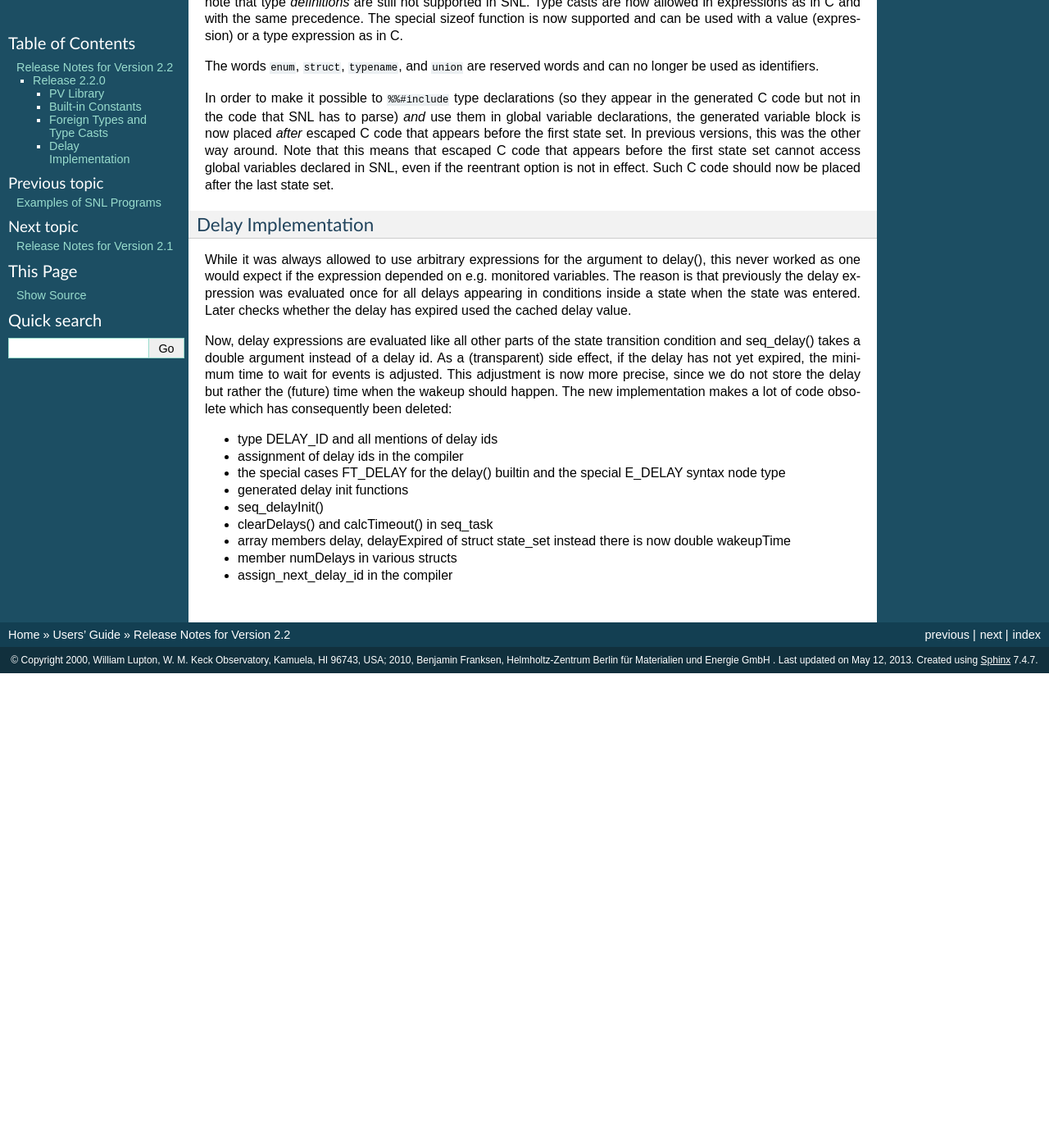
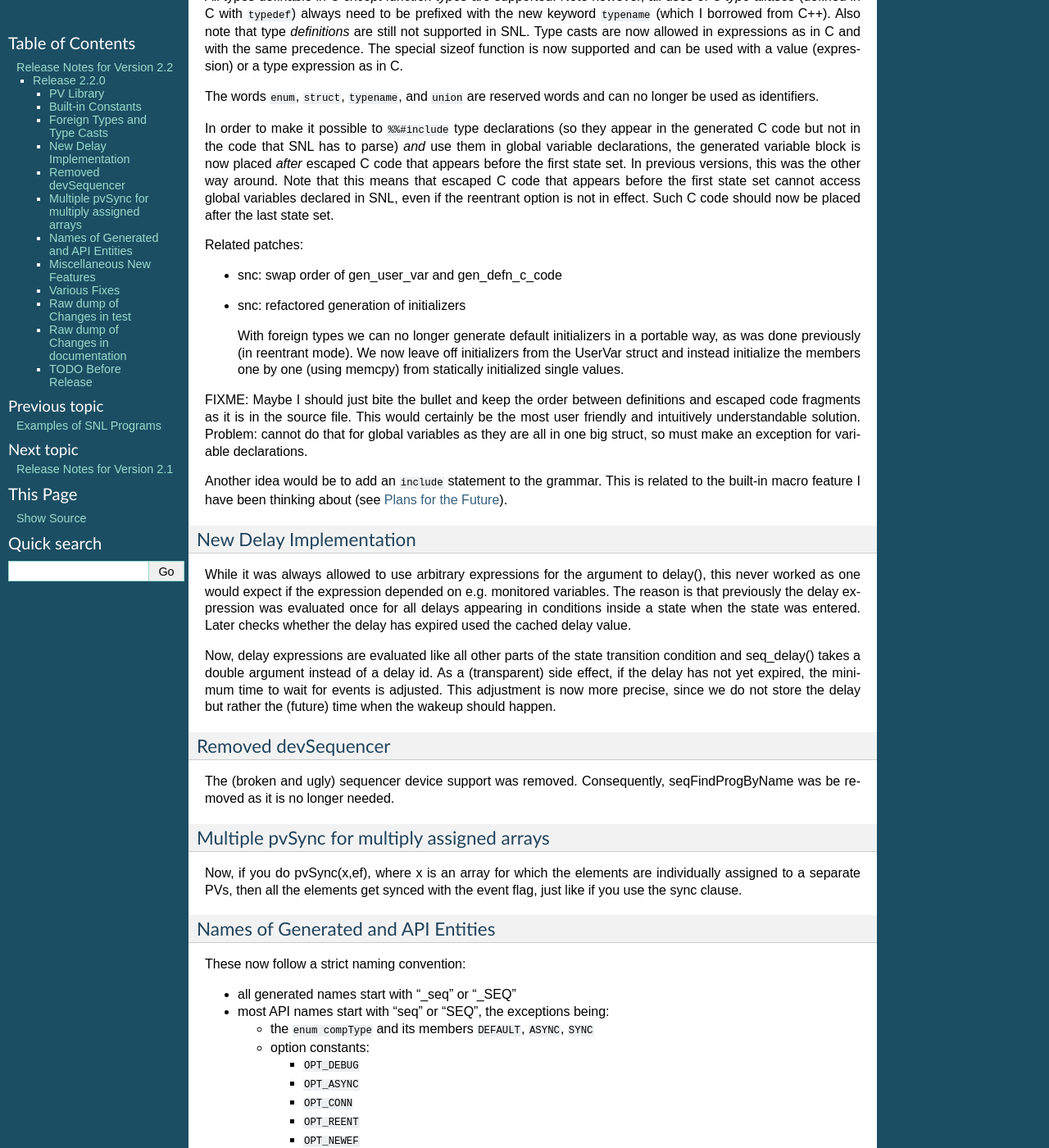
Before and after one commit to jeonghanlee/sequencer-2-2, a Sphinx documentation site: the page built from documentation/ReleaseNotes-2-2.txt, in a window 1280 px wide and 1400 px high, scrolled down 634 px. Shown: the whole window at 82% size. Built offline with Sphinx 7.4.7, drawn with Linux system fonts in a browser that asks for light colours; before the commit the page ends 1455 px from its top, so only the background shows below that; some of the changed text lies outside the part shown.

Commit message:
extended release notes for 2.2.0, not yet ready

```diff
--- a/documentation/ReleaseNotes-2-2.txt
+++ b/documentation/ReleaseNotes-2-2.txt
@@ -18,6 +18,9 @@ and pvType definitions are as before.
 The documentation for the PV layer has been removed, too. The only remaining
 user relevant part of the interface is contained in pvAlarm.h, see next
 paragraph.
+
+Also removed were the keck examples and the KTL related stuff in other example
+directories.
 
 Built-in Constants
 ^^^^^^^^^^^^^^^^^^
@@ -55,8 +58,30 @@ cannot access global variables declared in SNL, even if the reentrant
 option is not in effect. Such C code should now be placed after the last
 state set.
 
-Delay Implementation
-^^^^^^^^^^^^^^^^^^^^
+Related patches:
+
+* snc: swap order of gen_user_var and gen_defn_c_code
+* snc: refactored generation of initializers
+
+  With foreign types we can no longer generate default initializers
+  in a portable way, as was done previously (in reentrant mode).
+  We now leave off initializers from the UserVar struct and instead
+  initialize the members one by one (using memcpy) from statically
+  initialized single values.
+
+FIXME: Maybe I should just bite the bullet and keep the order between
+definitions and escaped code fragments as it is in the source file.
+This would certainly be the most user friendly and intuitively
+understandable solution. Problem: cannot do that for global variables
+as they are all in one big struct, so must make an exception
+for variable declarations.
+
+Another idea would be to add an ``include`` statement to the grammar.
+This is related to the built-in macro feature I have been thinking about
+(see :doc:`Plans`).
+
+New Delay Implementation
+^^^^^^^^^^^^^^^^^^^^^^^^
 
 While it was always allowed to use arbitrary expressions for the
 argument to delay(), this never worked as one would expect if the
@@ -72,25 +97,156 @@ instead of a delay id. As a (transparent) side effect, if the
 delay has not yet expired, the minimum time to wait for events is
 adjusted. This adjustment is now more precise, since we do not store
 the delay but rather the (future) time when the wakeup should happen.
-The new implementation makes a lot of code obsolete which has
-consequently been deleted:
 
-- type DELAY_ID and all mentions of delay ids
+Removed devSequencer
+^^^^^^^^^^^^^^^^^^^^
 
-- assignment of delay ids in the compiler
+The (broken and ugly) sequencer device support was removed.
+Consequently, seqFindProgByName was be removed as it is no longer needed.
 
-- the special cases FT_DELAY for the delay() builtin and
-  the special E_DELAY syntax node type
+Multiple pvSync for multiply assigned arrays
+^^^^^^^^^^^^^^^^^^^^^^^^^^^^^^^^^^^^^^^^^^^^
 
-- generated delay init functions
+Now, if you do pvSync(x,ef), where x is an array for which the elements are
+individually assigned to a separate PVs, then all the elements get synced
+with the event flag, just like if you use the sync clause.
 
-- seq_delayInit()
+Names of Generated and API Entities
+^^^^^^^^^^^^^^^^^^^^^^^^^^^^^^^^^^^
 
-- clearDelays() and calcTimeout() in seq_task
+These now follow a strict naming convention:
 
-- array members delay, delayExpired of struct state_set
-  instead there is now double wakeupTime
+* all generated names start with "_seq" or "_SEQ"
 
-- member numDelays in various structs
+* most API names start with "seq" or "SEQ", the exceptions being:
 
-- assign_next_delay_id in the compiler
+  - the ``enum compType`` and its members ``DEFAULT``, ``ASYNC``, ``SYNC``
+  - option constants:
+
+    + ``OPT_DEBUG``
+    + ``OPT_ASYNC``
+    + ``OPT_CONN``
+    + ``OPT_REENT``
+    + ``OPT_NEWEF``
+    + ``OPT_SAFE``
+
+    + ``OPT_NORESETTIMERS``
+    + ``OPT_DOENTRYFROMSELF``
+    + ``OPT_DOEXITTOSELF``
+
+  - names for bitmask operations:
+
+    + ``NBITS``
+    + ``NWORDS``
+    + ``bitSet``, ``bitClear``, ``bitTest``, ``optTest``
+
+  - other constants:
+
+    + ``NOEVFLAG``
+    + ``DEFAULT_QUEUE_SIZE``
+    + ``TRUE``, ``FALSE``
+
+  - typedefs for pointers to internal data structures:
+
+    + ``SS_ID``
+    + ``PROG_ID``
+
+  - other typedefs: ``string``, ``EV_ID``, ``VAR_ID``
+
+Accordingly, some of the names in the API had to be changed:
+
+  ========================= =========================
+  Old                       New
+  ========================= =========================
+  USER_VAR                  SEQ_VARS
+  struct UserVar            struct _seq_var
+  ========================= =========================
+
+FIXME: complete this list
+
+In order to prevent name clashes, words starting with "_seq" are no longer
+valid identifiers in SNL.
+
+Unfortunately, this is a breaking change for many programs that heavily use
+escaped code. My justification for making this change is that this is how it
+should have been done from the start. Mixing self-written with generated code
+is fraught with enough hazards as it is, and accidental name capture, though
+not very probable, would be very hard to diagnose for users. Also, this gives
+me a lot more freedom when introducing new features or refactoring the way snc
+generates code.
+
+related patches:
+
+* make names starting with _seq illegal identifiers in SNL
+* renamed some generated identifiers
+* renamed all generated identifiers to start with _seq
+* renamed function typedefs
+* seq_pvIndex is now a macro
+* added new builtin functions pVar and ssId
+
+  These are intended for calling C procedures from SNL,
+  when the C procedure takes SEQ_VARS* or SS_ID as argument.
+
+Miscellaneous New Features
+^^^^^^^^^^^^^^^^^^^^^^^^^^
+
+* seq: pvAssign now does macro substitution, like assign syntax
+* snc: pVar and ssId arguments to generated routines are now const pointers
+
+  This means that user code can mutate the variables and the (opaque)
+  contents of the state set control block, but are not allowed to
+  invalidate the pointers themselves.
+
+* seq: reduce severity of timeouts and user errors from errlogFatal to errlogMajor
+
+* examples: use array version of pvPutComplete
+* disabled examples/parallel because pvPutCompleteArray does not yet work
+
+Various Fixes
+^^^^^^^^^^^^^
+
+* pv: report CA failure status via msg member of pvVar or pvSys
+* option -m is now treated correctly as compile time only
+* removed deprecated epicsShareAPI markers
+* seq: place program lock around wakeup commands in ca callback
+
+  This prevents a race condition resulting in a crash when the program
+  shuts down and deletes mutexes etc before the callback has issued its
+  final ss_wakeup call.
+
+Raw dump of Changes in test
+^^^^^^^^^^^^^^^^^^^^^^^^^^^
+
+* added tests for foreign types, cast, and sizeof
+* renamed and rearranged some tests
+* added two compiler tests
+* fixed number of errors for misplacedExit
+* adapted userfunc to compiler changes, extended the test
+* adapted delay.st to better test new delay implementation
+* moved ctest.c to test/compiler
+* ensure that tests cover seq exit phase
+
+* test/compiler: renamed scripts that test the whole build
+* test/compiler: added a test for identifier starting with _seq
+
+Raw dump of Changes in documentation
+^^^^^^^^^^^^^^^^^^^^^^^^^^^^^^^^^^^^
+
+* minor cleanups in reference
+* added a todo item for delay in action code
+* clarified syntax and semantics of option clause
+* added versionadded tag to state change command
+* superficial change to reference
+* removed foreign types from plans
+* removed some text that referred to the removed sequencer device support
+
+TODO Before Release
+^^^^^^^^^^^^^^^^^^^
+
+* fix above FIXME (related to the next point)
+
+* Move appropriate parts of the generated code to a header file that can be
+  included by external C code. This would obviate most uses of escaped C code
+  in SNL programs.
+
+* Maybe re-introduce #defines for event flags
```
